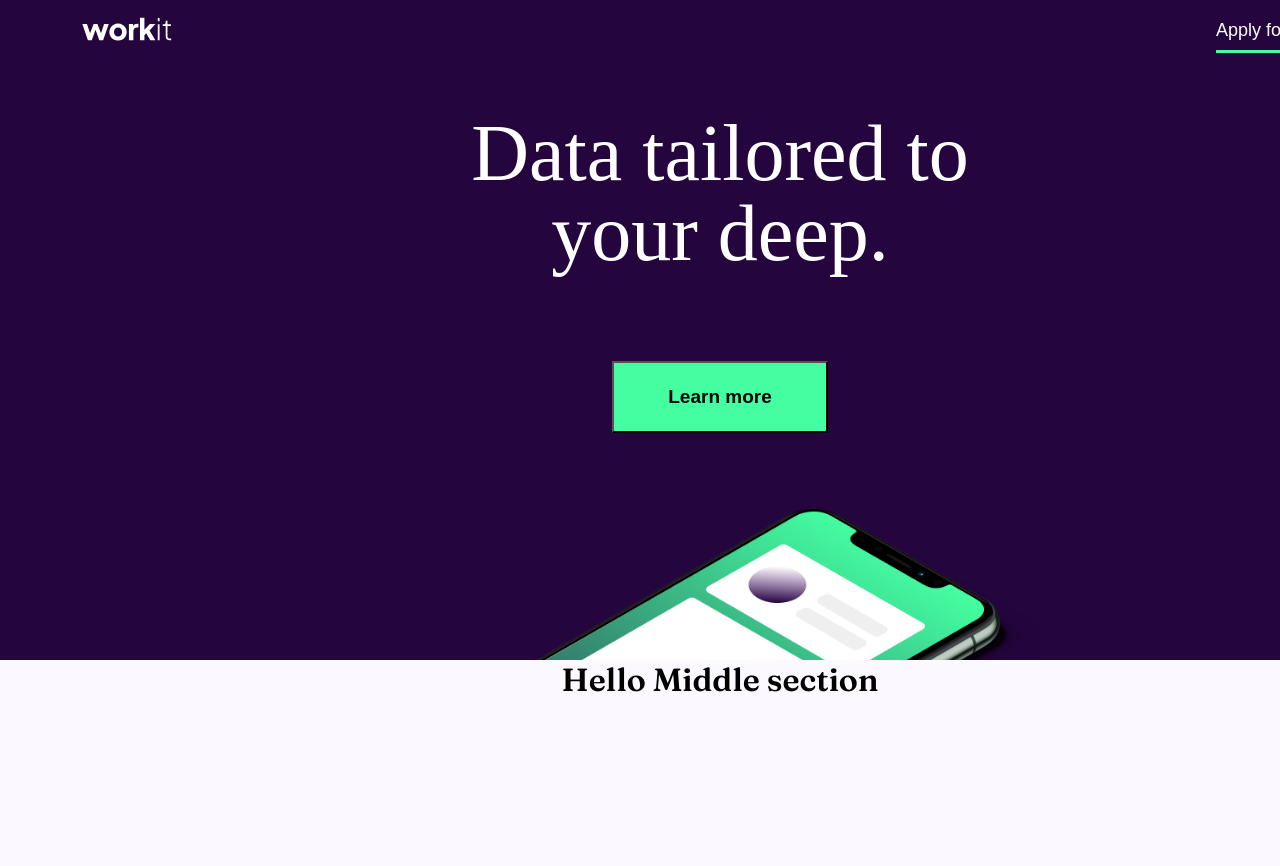
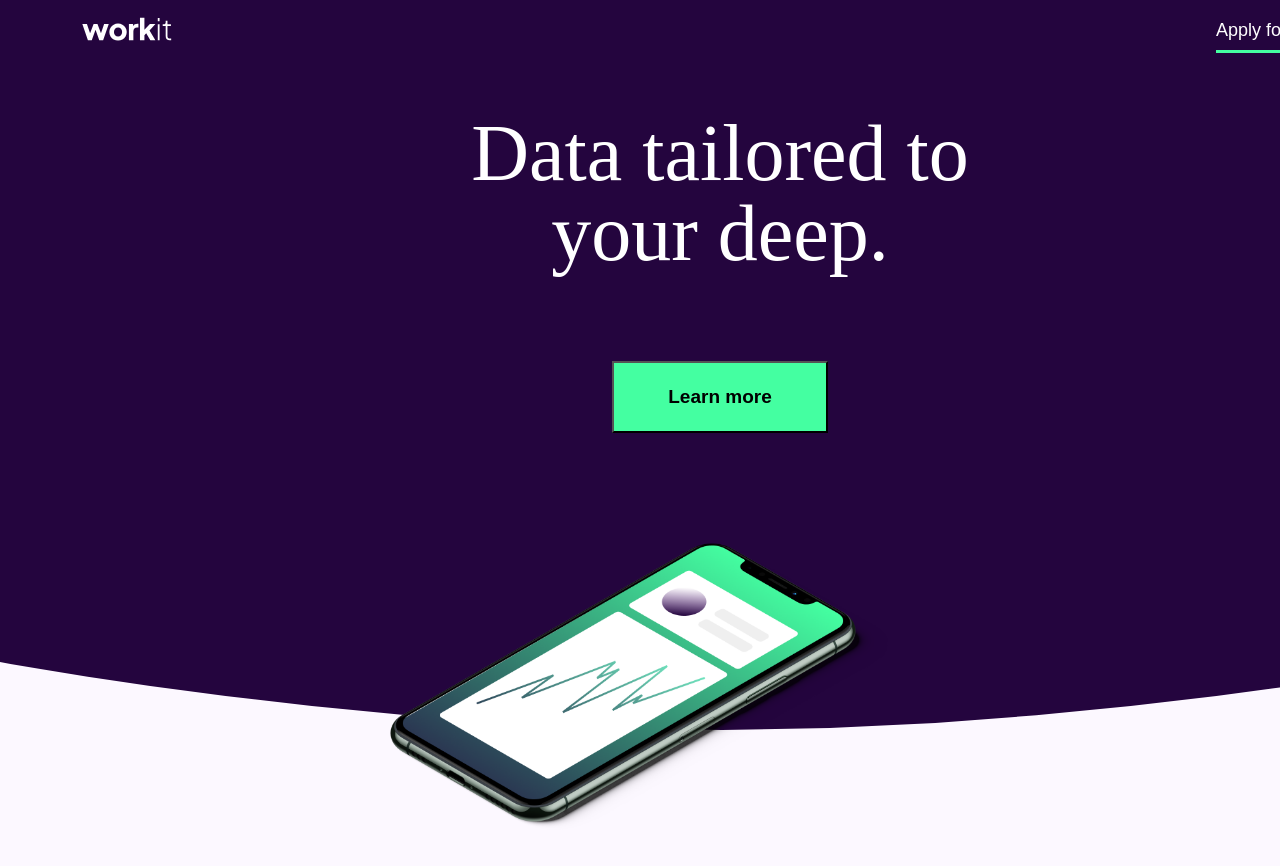
Before and after one commit to PiriyaLapa/workit-landing-page, a React (Create React App) app: page / in a window 1280 px wide. Shown: the top 866 px of the page. Built offline with nearby package versions, Linux system fonts and the light colour scheme.

Commit message:
update and try to deploy

```diff
--- a/src/Components/Header.tsx
+++ b/src/Components/Header.tsx
@@ -14,7 +14,7 @@ const HeaderContainer = styled.div<{
   margin: 0 auto;
   clip-path: ${(props) => props.theme.HeaderShape};
   background-color: ${(props) => props.theme.darkPurpleColor};
-  z-index:2;
+  z-index:1;
 `;
 
 const InnerBox = styled.div`
@@ -47,7 +47,7 @@ export default class Header extends Component {
           <InnerBox>
             <TitleHeader>Data tailored to your deep.</TitleHeader>
             <PrimaryBtn />
-          <HeroImg urlImg={HeroImgSource} />
+          {/* <HeroImg urlImg={HeroImgSource} /> */}
           </InnerBox>
         </HeaderContainer>
     );
--- a/src/Components/ImgHero.tsx
+++ b/src/Components/ImgHero.tsx
@@ -6,10 +6,13 @@ interface ImgHeroProps{
 }
 
 const StyledHeroImg = styled.img`
-    width:45%;
+    width:39%;
     height:auto;
     display:block;
-    margin:0 auto;
+    position:absolute;
+    top:50%;
+    left:50%;
+    transform:translate(-50%,50%);
 
 `;
 
--- a/src/Components/LandingPage.tsx
+++ b/src/Components/LandingPage.tsx
@@ -1,15 +1,17 @@
 import { Component, ReactNode } from "react";
 import { ContainerLandingPage } from "../Components/styledComponent";
 import Header from "./Header";
-import MiddleSection from './MiddleSection';
-
+import MiddleSection from "./MiddleSection";
+import { HeroImg } from "./ImgHero";
+import HeroImgSource from "../assets/moblie.png";
 
 export default class LandingPage extends Component {
   render(): ReactNode {
     return (
-        <ContainerLandingPage>
-          <Header />
-          <MiddleSection />
+      <ContainerLandingPage>
+        <Header />
+        <HeroImg urlImg={HeroImgSource} />
+        <MiddleSection />
       </ContainerLandingPage>
     );
   }
--- a/src/Components/MiddleSection.tsx
+++ b/src/Components/MiddleSection.tsx
@@ -10,6 +10,7 @@ const MiddleContainer = styled.div<{ theme: typeof theme }>`
   background-color: ${(props) => props.theme.GhostWhiteColor};
   position:relative;
   top:-70px;
+  z-index:-1;
 `;
 
 export default class MiddleSection extends Component {
```
